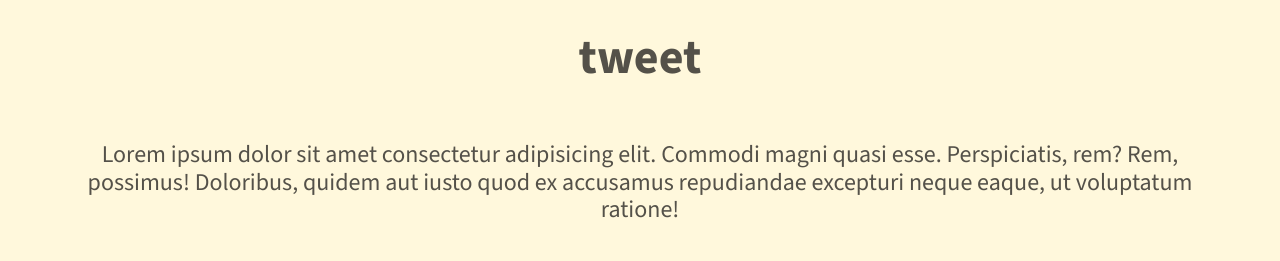
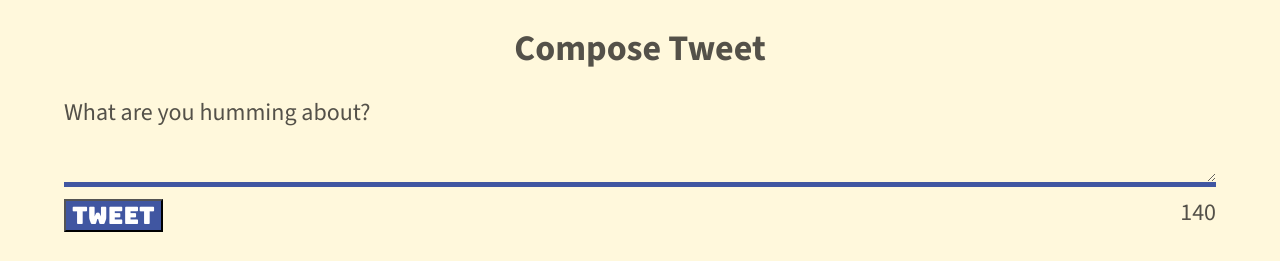
Before and after one commit to alecfaustino/tweeter, a plain HTML site: page public/index.html in a window 1280 px wide. Shown: the part 507-768 px from the top of the page. Drawn offline with nearby package versions, Linux system fonts and the light colour scheme.

Commit message:
new tweet form implement

```diff
--- a/public/index.html
+++ b/public/index.html
@@ -16,7 +16,7 @@
     href="https://fonts.googleapis.com/css2?family=Bungee&family=Source+Sans+3:ital,wght@0,200..900;1,200..900&display=swap"
     rel="stylesheet">
 
-  <!-- App CSS -->
+  <!-- App CSS (layout) -->
   <link rel="stylesheet" href="/styles/layout.css" type="text/css" />
 
   <!-- Nav CSS -->
@@ -24,6 +24,9 @@
 
   <!-- Header CSS -->
    <link rel="stylesheet" href="/styles/header.css" type="text/css">
+
+   <!-- New Tweet CSS -->
+  <link rel="stylesheet" href="/styles/new-tweet.css" type="text/css">
 
   <!-- Font Awesome -->
   <link rel="stylesheet" href="https://cdnjs.cloudflare.com/ajax/libs/font-awesome/6.7.2/css/all.min.css" integrity="sha512-Evv84Mr4kqVGRNSgIGL/F/aIDqQb7xQ2vcrdIwxfjThSH8CSR7PBEakCr51Ck+w+/U6swU2Im1vVX0SVk9ABhg==" crossorigin="anonymous" referrerpolicy="no-referrer" />
@@ -59,9 +62,24 @@
 
   <!-- Page-specific (main) content here -->
   <main class="container">
-    <h1>tweet</h1>
-    <p>Lorem ipsum dolor sit amet consectetur adipisicing elit. Commodi magni quasi esse. Perspiciatis, rem? Rem, possimus! Doloribus, quidem aut iusto quod ex accusamus repudiandae excepturi neque eaque, ut voluptatum ratione!</p>
-    <p>Lorem ipsum dolor, sit amet consectetur adipisicing elit. Fuga accusamus ipsa eveniet saepe nesciunt quas veritatis id, iusto nam voluptates dicta et enim ad ipsum soluta dolorem est magni natus.</p>
+    <!-- Compose Tweet -->
+    <section class="new-tweet">
+      <h2>Compose Tweet</h2>
+      <form method="POST" action="/api/tweets">
+        <label for="tweet-text">What are you humming about?</label>
+        <textarea name="text" id="tweet-text"></textarea>
+        <div>
+          <button type="submit">Tweet</button>
+          <output name="counter" class="counter" for="tweet-text">140</output>
+        </div>
+      </form>
+    </section>
+
+
+      <h1>tweet</h1>
+      <p>Lorem ipsum dolor sit amet consectetur adipisicing elit. Commodi magni quasi esse. Perspiciatis, rem? Rem, possimus! Doloribus, quidem aut iusto quod ex accusamus repudiandae excepturi neque eaque, ut voluptatum ratione!</p>
+      <p>Lorem ipsum dolor, sit amet consectetur adipisicing elit. Fuga accusamus ipsa eveniet saepe nesciunt quas veritatis id, iusto nam voluptates dicta et enim ad ipsum soluta dolorem est magni natus.</p>
+
   </main>
 </body>
 
--- /dev/null
+++ b/public/styles/new-tweet.css
@@ -0,0 +1,33 @@
+.new-tweet {
+  justify-content: center;
+}
+
+.new-tweet form {
+  display: flex;
+  flex-direction: column;
+}
+
+.new-tweet label {
+  align-self: flex-start;
+}
+
+.new-tweet div {
+  display: flex;
+  justify-content: space-between;
+  padding-top: 0.5em;
+}
+
+.new-tweet textarea {
+  border: none;
+  border-bottom: 5px solid #4056A1;
+  background-color: inherit;
+  font-family: "Source Sans 3", sans-serif;
+  padding: 0px;
+  margin: 0px;
+}
+
+.new-tweet button {
+  background-color: #4056A1;
+  font-family: "Bungee", sans-serif;
+  color: white;
+}
```
